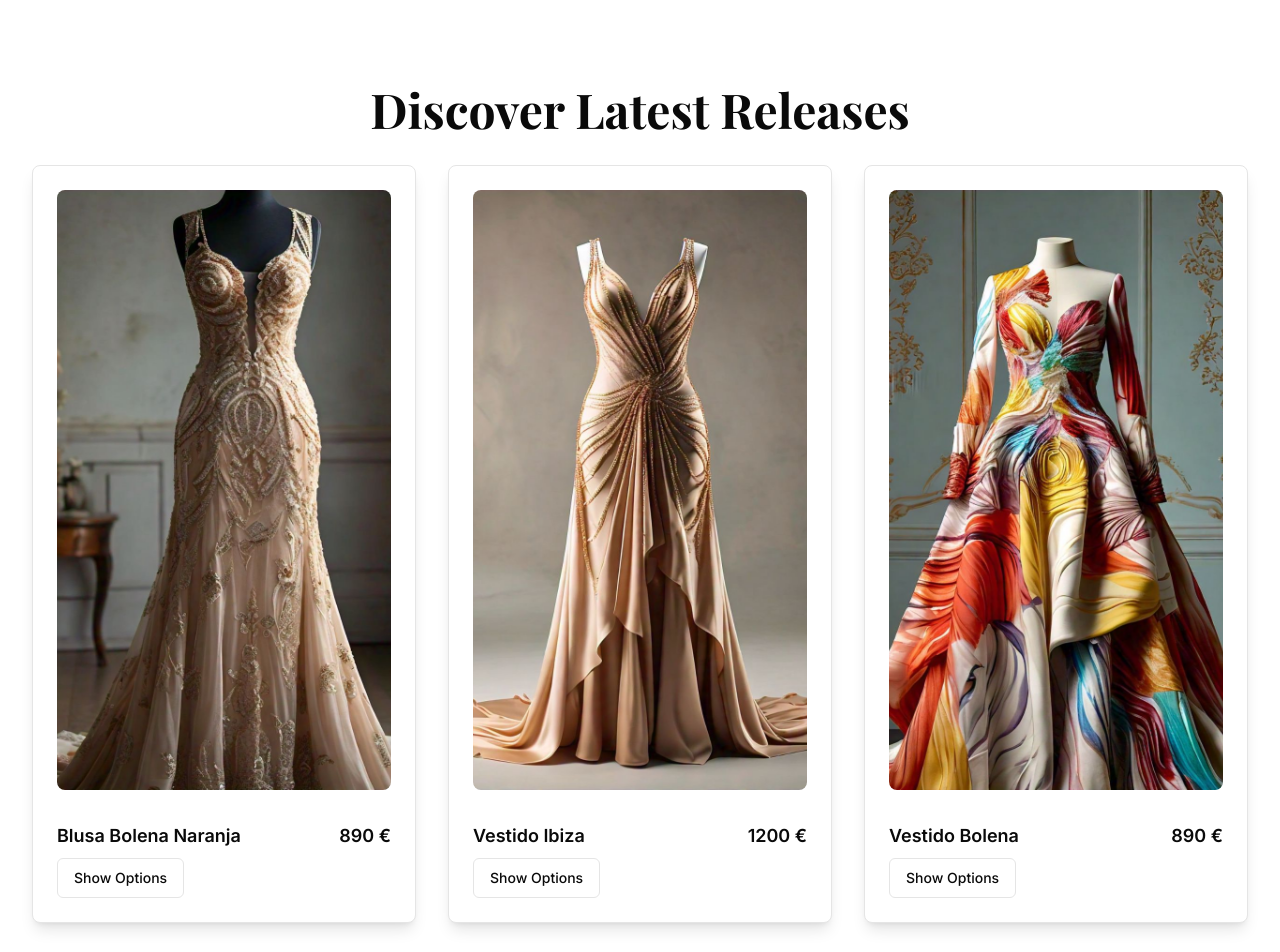
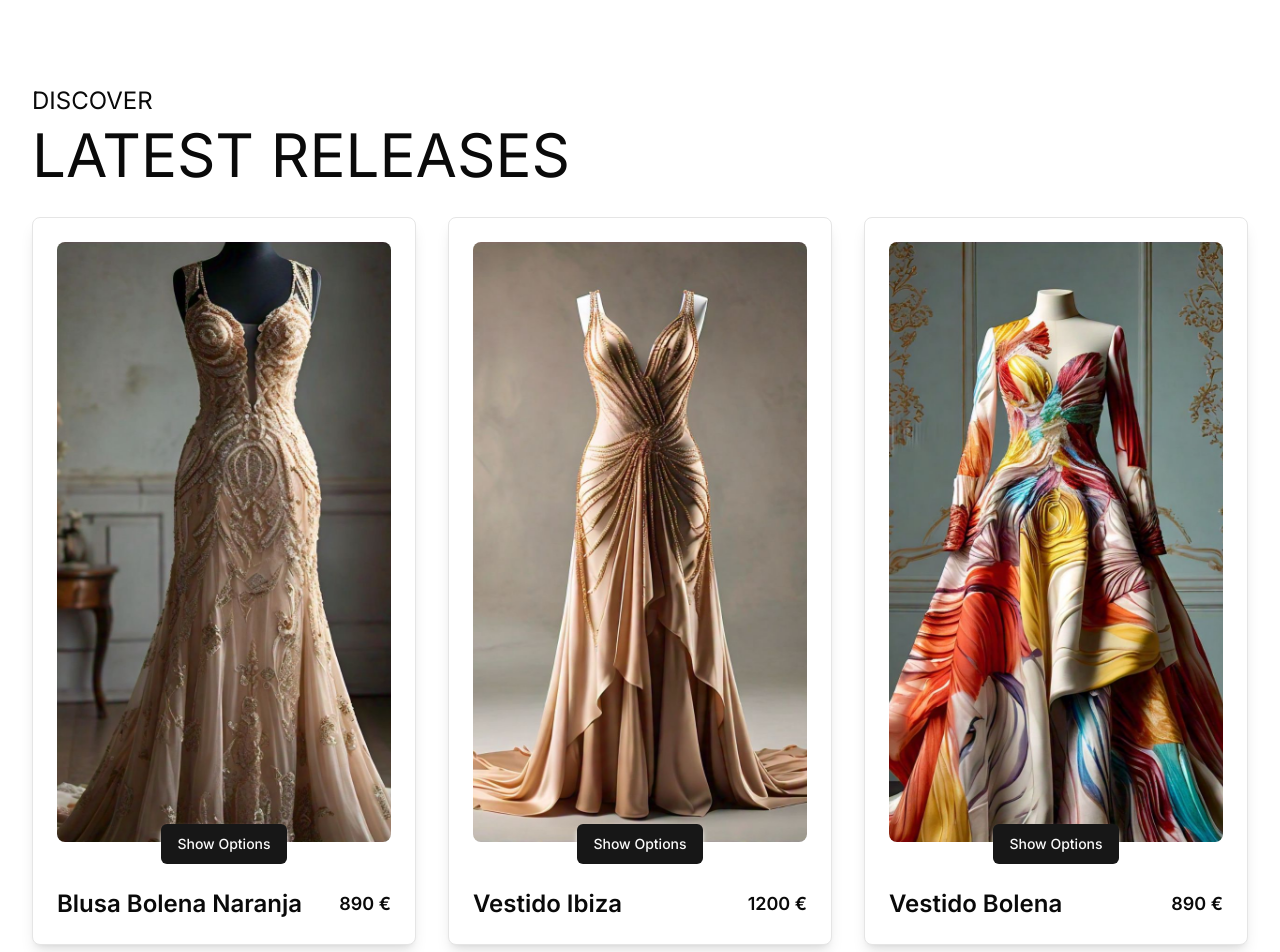
Before and after one commit to junaid786-prog/ibiza, a Next.js app: page / in a window 1280 px wide. Shown: the part 780-1732 px from the top of the page. Built offline with nearby package versions, Linux system fonts and the light colour scheme; a web font is replaced by a local one.

Commit message:
products card

```diff
--- a/app/collections/page.tsx
+++ b/app/collections/page.tsx
@@ -1,11 +1,12 @@
 import Link from 'next/link'
 import Image from 'next/image'
 import {collections} from "@/data/dummy-data";
+import {Heading} from "@/components/shared/header";
 
 export default function CollectionsPage() {
   return (
     <div className="container mx-auto px-4 py-16">
-      <h1 className="text-4xl font-bold font-serif text-center mb-12">Nuestras Colecciones</h1>
+      <Heading title={"COLLECTIONS"} subtitle={"DISCOVER"} />
       <div className="grid grid-cols-1 sm:grid-cols-2 lg:grid-cols-3 gap-8">
         {collections.map((collection) => (
           <Link href={`/collections/${collection.id}`} key={collection.id} className="group">
--- /dev/null
+++ b/components/cards/ProductCard.tsx
@@ -0,0 +1,28 @@
+import {Card, CardFooter, CardHeader} from "@/components/ui/card";
+import Link from "next/link";
+import {Button} from "@/components/ui/button";
+
+export const ProductCard = ({ product }) => {
+    return (
+        <Card key={product.id} className="shadow-lg">
+            <CardHeader>
+                <img
+                    src={product.image}
+                    alt={product.name}
+                    className="rounded-lg object-cover lg:h-[600px] md:h-[500px] sm:h-[400px] w-full"
+                />
+                <div className="flex flex-col items-center w-full rounded-lg bg-transparent">
+                <Link href={`/products/${product.id}`} className="-top-6 relative w-fit shadow-md shadow-white rounded-lg">
+                    <Button className="w-full">Show Options</Button>
+                </Link>
+                </div>
+            </CardHeader>
+            <CardFooter>
+                <div className="w-full flex justify-between items-center -mt-6">
+                    <h3 className="text-2xl font-semibold">{product.name}</h3>
+                    <p className="text-lg font-semibold">{product.price} €</p>
+                </div>
+            </CardFooter>
+        </Card>
+    );
+}
--- a/components/sections/about/AboutContent.jsx
+++ b/components/sections/about/AboutContent.jsx
@@ -1,4 +1,6 @@
 import {Button} from "@/components/ui/button";
+import {Heading} from "@/components/shared/header";
+import Link from "next/link";
 
 const images = [
     { src: '/ibiza-enterance.jpeg', alt: 'Ibiza beach' },
@@ -11,7 +13,7 @@ export default function AboutContent({page}) {
     return (
         <section className="py-16 px-4 md:px-0 flex flex-col items-center mx-8">
             <div className="container mx-auto max-w-3xl">
-                <h2 className="text-5xl font-extrabold mb-8 text-center font-serif">Our Story</h2>
+                <Heading title={page ? 'ABOUT US' : 'OUR STORY'} />
                 <div className="space-y-6 text-lg">
                     <p>
                         Ibiza's was born from a passion for the free-spirited, bohemian lifestyle that embodies the magical island of Ibiza. Our journey began when our founder, inspired by the vibrant culture and effortless style of the island, decided to create a brand that would capture this essence and bring it to women around the world.
@@ -29,7 +31,12 @@ export default function AboutContent({page}) {
             </div>
             {
                 !page &&
-                <Button href="/about" className="mt-8">Get to know us</Button>
+                <Button
+                    className="mt-8">
+                    <Link href={'/about'}>
+                        Get to know us
+                    </Link>
+                </Button>
             }
         </section>
     )
--- a/components/sections/category-search.tsx
+++ b/components/sections/category-search.tsx
@@ -1,11 +1,12 @@
 import Link from "next/link"
 import {categories} from "@/data/dummy-data";
+import {Heading} from "@/components/shared/header";
 
 export default function CategorySearch() {
   return (
     <section className="py-16">
       <div className="container mx-auto px-4 sm:px-6 lg:px-8">
-        <h2 className="text-5xl font-bold text-center mb-8 font-serif">Search for Categories</h2>
+        <Heading title={"CATEGORIES"} subtitle={"SEARCH FOR"} />
         <div className="grid grid-cols-1 sm:grid-cols-2 lg:grid-cols-4 gap-8">
           {categories.map((category) => (
               <Link key={category.name} href={
--- a/components/sections/latest-releases.tsx
+++ b/components/sections/latest-releases.tsx
@@ -2,39 +2,24 @@ import Link from "next/link"
 import { Button } from "@/components/ui/button"
 import {latestReleases} from "@/data/dummy-data";
 import {Card, CardFooter, CardHeader} from "@/components/ui/card";
+import {Heading} from "@/components/shared/header";
+import {ProductCard} from "@/components/cards/ProductCard";
 
 export default function LatestReleases() {
   return (
     <section className="py-16">
       <div className="container mx-auto px-4 sm:px-6 lg:px-8">
-        <h2 className="text-5xl font-bold text-center mb-8 font-serif">Discover Latest Releases</h2>
+        <Heading title={"LATEST RELEASES"} subtitle={"DISCOVER"} />
         <div className="grid grid-cols-1 sm:grid-cols-2 lg:grid-cols-3 gap-8">
           {
             latestReleases?.map((product) => (
-                <Card key={product.id} className="shadow-lg">
-                  <CardHeader>
-                    <img
-                        src={product.image}
-                        alt={product.name}
-                        className="rounded-lg object-cover lg:h-[600px] md:h-[500px] sm:h-[400px] w-full"
-                    />
-                  </CardHeader>
-                  <div className="px-6 py-2 flex justify-between">
-                    <h3 className="text-lg font-semibold">{product.name}</h3>
-                    <p className="text-lg font-semibold">{product.price} €</p>
-                  </div>
-                  <CardFooter>
-                    <Link href={`/product/${product.id}`}>
-                      <Button variant="outline" className="w-full">Show Options</Button>
-                    </Link>
-                  </CardFooter>
-                </Card>
+                <ProductCard product={product} />
             ))
           }
         </div>
         <div className="mt-12 text-center">
           <Button asChild>
-            <Link href="/collections">View All Products</Link>
+            <Link href="/collections">View All Collections</Link>
           </Button>
         </div>
       </div>
--- /dev/null
+++ b/components/shared/header.tsx
@@ -0,0 +1,8 @@
+export const Heading = ({title, subtitle}) => {
+    return (
+        <div className="text-center">
+            <h3 className="text-2xl text-start mb-2">{subtitle}</h3>
+            <h2 className="text-6xl font-normal text-start mb-8">{title}</h2>
+        </div>
+    )
+}
```
